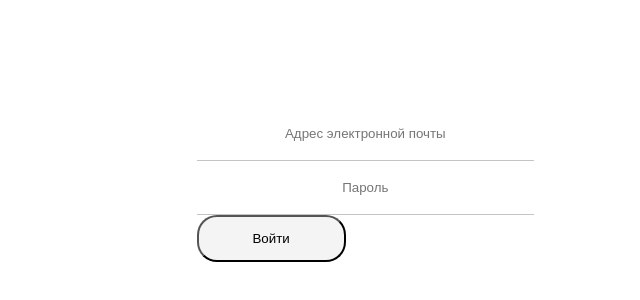
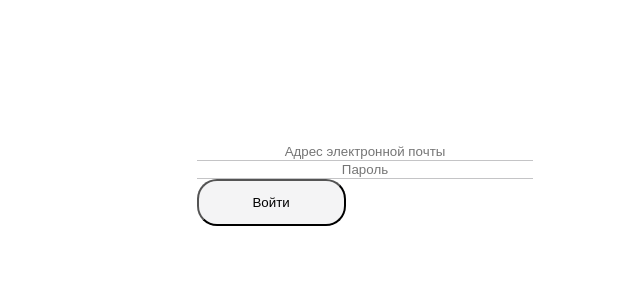
Before and after one commit to xenoturbellida/project-react, a React (Create React App) app: page / in a window 1280 px wide. Shown: the part 216-516 px from the top of the page, without its empty margins (277-917 px from the left). Built offline with nearby package versions, Linux system fonts and the light colour scheme.

Commit message:
update login form styles

```diff
--- a/src/App.css
+++ b/src/App.module.css
@@ -13,32 +13,37 @@
   }
 }
 
-.App-header {
-  background-color: white;
+
+.body {
+  display: flex;
+  justify-content: center;
+  align-items: center;
   min-height: 100vh;
+}
+
+.container {
   display: flex;
-  flex-direction: column;
   align-items: center;
   justify-content: center;
-  font-size: calc(10px + 2vmin);
-  color: white;
+  flex-direction: column;
+  max-width: 375px;
+  width: 26%;
 }
 
 .form {
-  width: 26vw;
-  max-width: 356px;
+  width: 100%;
 }
 
-.Input-field {
+.inputField {
+  width: 100%;
   display: block;
-  padding: 19px;
-  width: 90%;
   border-top: none;
   border-right: none;
   border-left: none;
   border-bottom-color: #3C3C434D;
   border-bottom-width: 1px;
   text-align: center;
+
 }
 
 .submitButton {
--- a/src/App.tsx
+++ b/src/App.tsx
@@ -1,4 +1,4 @@
-import './App.css';
+import styles from './App.module.css';
 import React, {useState} from "react";
 
 const Input = (props: {
@@ -20,15 +20,6 @@ const Input = (props: {
   )
 }
 
-const Button = (props: {className: string, onClick: () => void, value: string}) => {
-  return (
-      <button
-        className={props.className}
-        onClick={props.onClick}>
-        {props.value}
-      </button>
-  )
-}
 
 const LoginForm = (props: {}) => {
     const [login, setLogin] = useState('');
@@ -53,10 +44,10 @@ const LoginForm = (props: {}) => {
     }
 
     return (
-        <form className='form' onSubmit={handleSubmit}>
+        <form className={styles.form} onSubmit={handleSubmit}>
             <Input
                 name='login'
-                className='Input-field'
+                className={styles.inputField}
                 type='text'
                 placeholder='Адрес электронной почты'
                 value={login}
@@ -64,13 +55,13 @@ const LoginForm = (props: {}) => {
             />
             <Input
                 name='password'
-                className='Input-field'
+                className={styles.inputField}
                 type='password'
                 placeholder='Пароль'
                 value={password}
                 onChange={handleInputChange}
             />
-            <input name='' className='submitButton' type='submit' value='Войти' />
+            <input name='' className={styles.submitButton} type='submit' value='Войти' />
         </form>
     );
 
@@ -79,10 +70,13 @@ const LoginForm = (props: {}) => {
 
 const App = () => {
   return (
-    <div className="App">
-      <header className="App-header">
-        <LoginForm />
-      </header>
+    <div className={styles.App}>
+        <div className={styles.body}>
+            <div className={styles.container}>
+                <LoginForm />
+            </div>
+        </div>
+
     </div>
   );
 }
--- /dev/null
+++ b/typings/typing.d.ts
@@ -0,0 +1 @@
+declare module "*.module.css";
```
